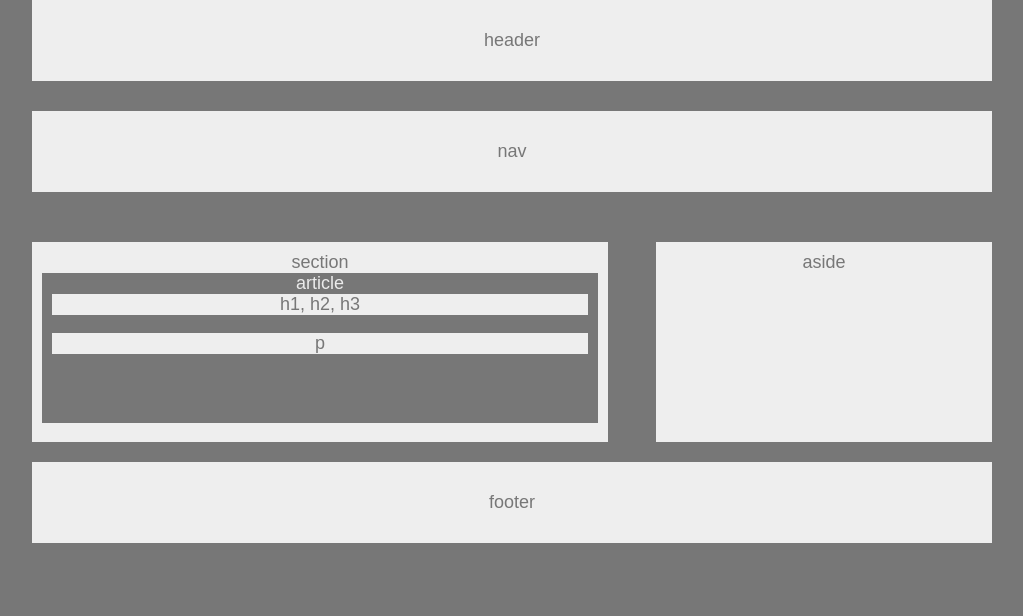
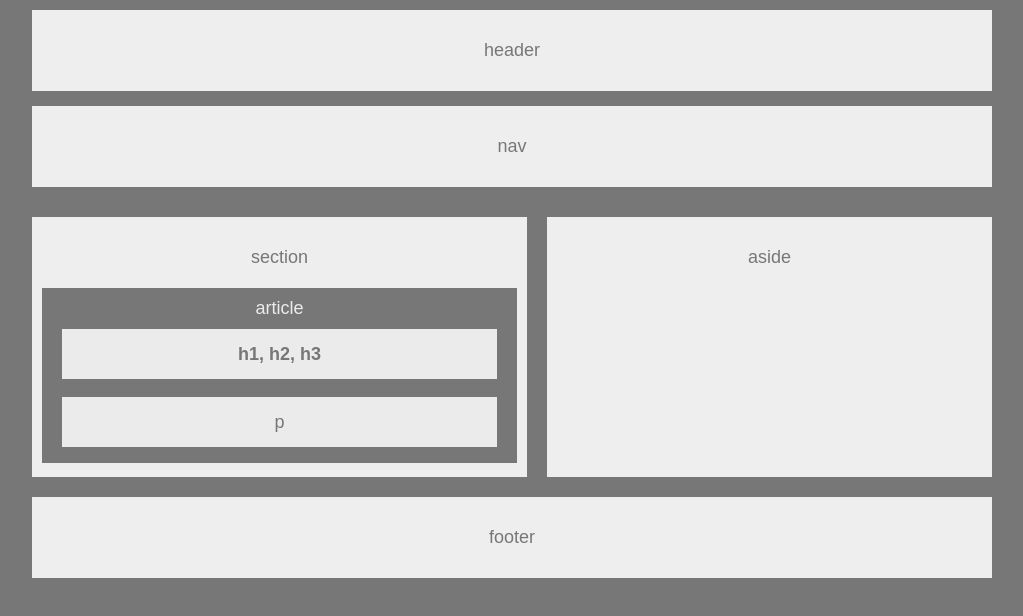
Before and after one commit to kmccarthy1/HW-Wireframe, a plain HTML site: page HW1_HTML.html in a window 1280 px wide. Shown: the whole page, without its empty margins (128-1151 px from the left). Drawn offline with Linux system fonts and the light colour scheme.

Commit message:
finished styling all CSS elements & added bold to some HTML text

```diff
--- a/HW1_CSS.css
+++ b/HW1_CSS.css
@@ -15,7 +15,8 @@
 
   header {
     padding: 30px;
-    margin-bottom: 30px;
+    margin-top: 10px;
+    margin-bottom: 15px;
     float: center;
     background-color: #eee;
   }
@@ -23,49 +24,56 @@
   #nav {
     background-color: #eee;
     padding: 30px;
-    margin-bottom: 30px;
+    margin-bottom: 10px;
   }
 
   #section {
     float: left;
     margin-top: 20px;
     margin-bottom: 20px;
-    padding-top: 10px;
+    padding-top: 30px;
     background-color: #eee;
-    width: 60%;
-    height: 200px;
+    width: 495px;
+    height: 260px;
   }
 
   #article {
     margin-left: 10px;
     margin-right: 10px;
-    height: 150px;
+    margin-top: 20px;
+    padding-top: 10px;
+    height: 175px;
     color: #ebebeb;
     background: #777;
   }
 
   #h1h2h3 {
-    margin-left: 10px;
-    margin-right: 10px;
+    margin-left: 20px;
+    margin-right: 20px;
+    margin-top: 10px;
+    padding-top: 15px;
+    height: 50px;
     color: #777;
-    background-color: #eee;
+    background-color: #ebebeb;
   }
 
   p {
-    margin-left: 10px;
-    margin-right: 10px;
+    margin-left: 20px;
+    margin-right: 20px;
+    height: 50px;
+    padding-top: 15px;
     color: #777;
-    background-color: #eee;
+    background-color: #ebebeb;
   }
 
   aside {
-    float: right;
-    padding-top: 10px;
+    float: left;
+    padding-top: 30px;
     margin-top: 20px;
-    margin-left: -30px;
+    margin-left: 20px;
     background-color: #eee;
-    width: 35%;
-    height: 200px;
+    width:445px;
+    height: 260px;
   }
 
   footer {
--- a/HW1_HTML.html
+++ b/HW1_HTML.html
@@ -22,7 +22,7 @@
     <div id="article">
         article
             <div id="h1h2h3">
-                h1, h2, h3
+                <strong>h1, h2, h3</strong>
             </div>
             <p>
                 p
```
